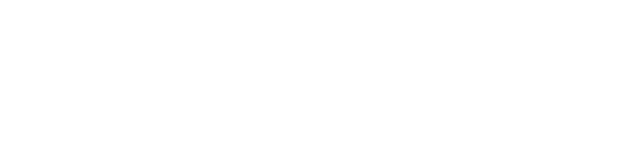
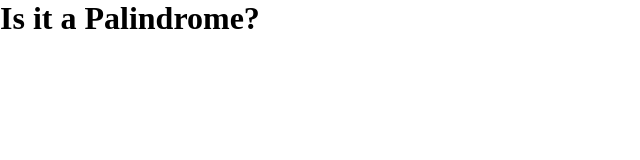
Before and after one commit to Germaine144/palindrome, a plain HTML site: page index.html in a window 1280 px wide. Shown: the whole page, without its empty margins (0-640 px from the left). Drawn offline with Linux system fonts and the light colour scheme.

Commit message:
adding heading

```diff
--- /dev/null
+++ b/index.css
@@ -0,0 +1,4 @@
+*{
+    padding: 0%;
+    margin: 0%;
+}
--- a/index.html
+++ b/index.html
@@ -4,8 +4,11 @@
     <meta charset="UTF-8">
     <meta name="viewport" content="width=device-width, initial-scale=1.0">
     <title>Document</title>
+    <link rel="stylesheet" href="index.css">
+
 </head>
 <body>
-
+    <h1>Is it a Palindrome?</h1>
+    <main></main>
 </body>
 </html>
```
